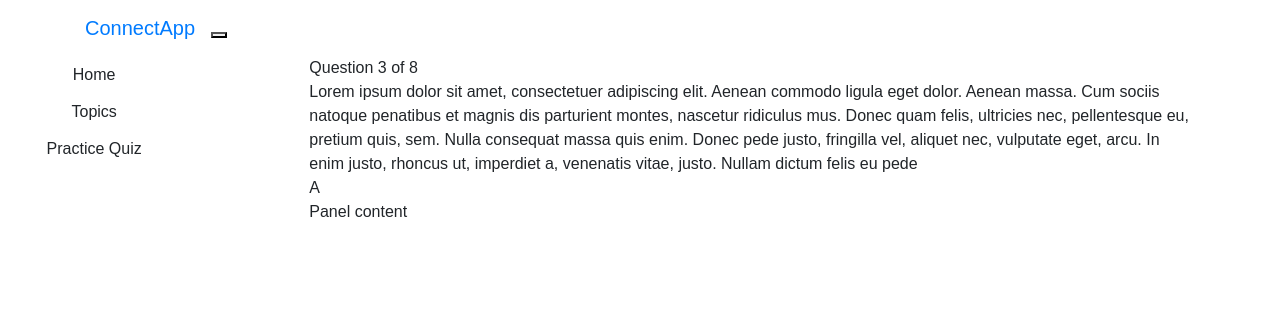
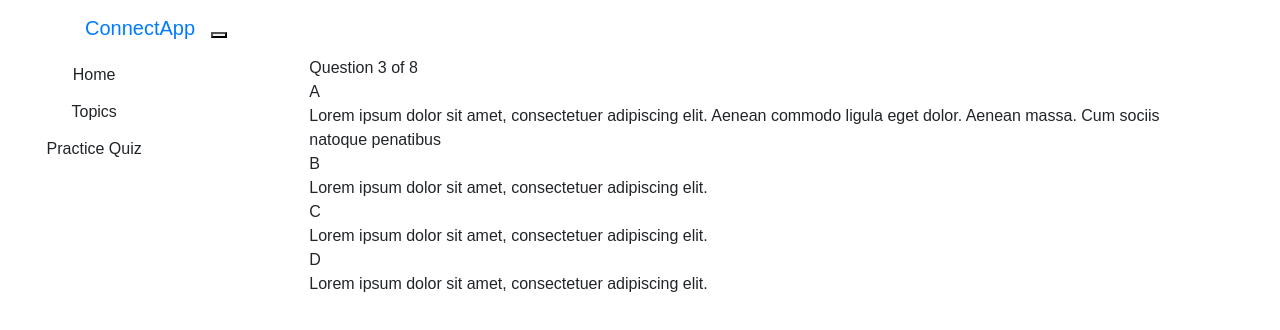
Before and after one commit to hiitsherby/connectApp, a React (Create React App) app: page / in a window 1280 px wide. Shown: the top 330 px of the page. Built offline with nearby package versions, Linux system fonts and the light colour scheme.

Commit message:
render question data

```diff
--- a/src/containers/Table/Table.js
+++ b/src/containers/Table/Table.js
@@ -3,7 +3,37 @@ import {Navbar, NavItem, Nav, Col, Button, Grid, Row, Panel, Image, DropdownButt
 import Header from '../../components/UI/Header/Header.js';
 
 class Table extends Component {
+    state = {
+      questions:[
+        {
+          question: 'Lorem ipsum dolor sit amet, consectetuer adipiscing elit. Aenean commodo ligula eget dolor. Aenean massa. Cum sociis natoque penatibus et magnis dis parturient montes, nascetur ridiculus mus.',
+          answers: {
+            A: 'Lorem ipsum dolor sit amet, consectetuer adipiscing elit. Aenean commodo ligula eget dolor. Aenean massa. Cum sociis natoque penatibus',
+            B: 'Lorem ipsum dolor sit amet, consectetuer adipiscing elit.',
+            C: 'Lorem ipsum dolor sit amet, consectetuer adipiscing elit.',
+            D: 'Lorem ipsum dolor sit amet, consectetuer adipiscing elit.'
+          }
+        },
+      ]
+    }
     render(){
+      // map each answer to anwer panel
+      let questions = [], answers = [];
+      this.state.questions.map(question => {
+        console.log('question.answers', question.answers);
+        for (let item in question.answers){
+
+          answers.push(
+              <Panel bsStyle="default">
+                <Panel.Heading>{item}</Panel.Heading>
+                <Panel.Body>{question.answers[item]}</Panel.Body>
+              </Panel>
+            );
+          }
+      });
+
+
+
         return (
             <div>
                 <Header />
@@ -22,20 +52,11 @@ class Table extends Component {
                         <Panel>
                           <Panel.Heading>Question 3 of 8</Panel.Heading>
                           <Panel.Body>
-                            Lorem ipsum dolor sit amet, consectetuer adipiscing elit.
-                            Aenean commodo ligula eget dolor. Aenean massa.
-                            Cum sociis natoque penatibus et magnis dis parturient montes, nascetur ridiculus mus.
-                            Donec quam felis, ultricies nec, pellentesque eu, pretium quis, sem. Nulla consequat massa quis enim.
-                            Donec pede justo, fringilla vel, aliquet nec, vulputate eget, arcu.
-                            In enim justo, rhoncus ut, imperdiet a, venenatis vitae, justo.
-                            Nullam dictum felis eu pede
                           </Panel.Body>
                         </Panel>
 
-                        <Panel bsStyle="default">
-                          <Panel.Heading>A</Panel.Heading>
-                          <Panel.Body>Panel content</Panel.Body>
-                        </Panel>
+                        {answers}
+
                       </Col>
                       <Col sm={1} md={1} lg={1}></Col>
                     </Row>
```
